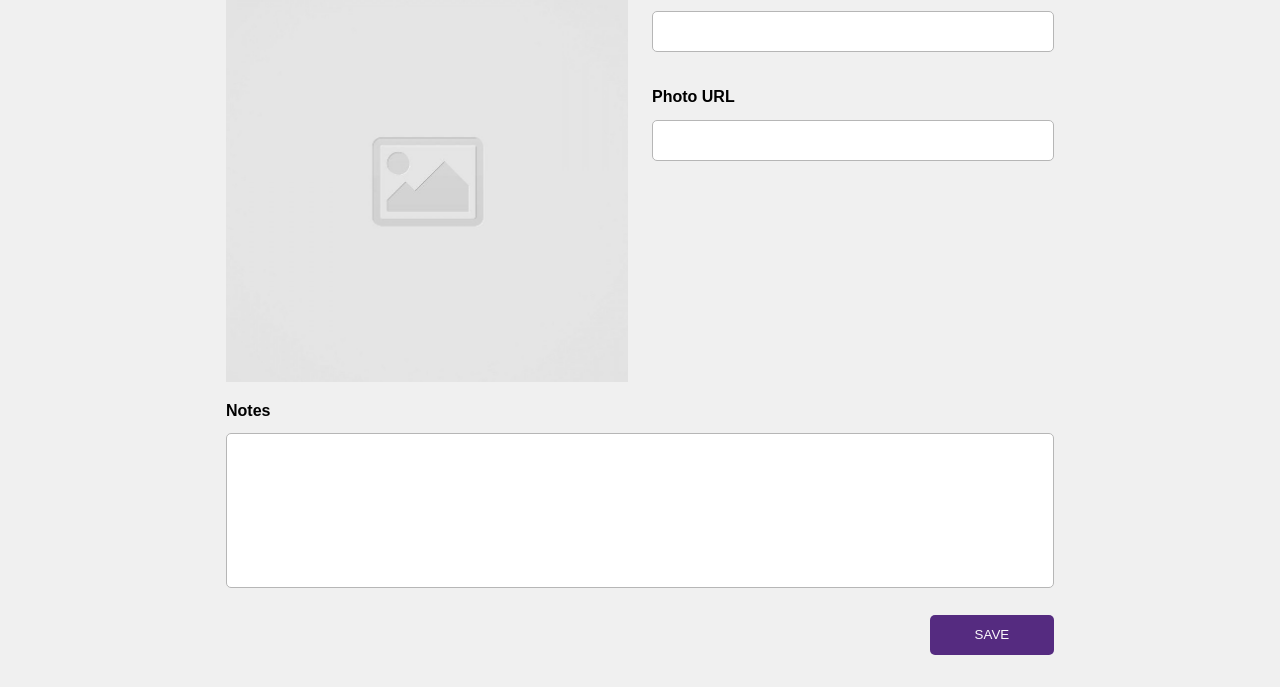
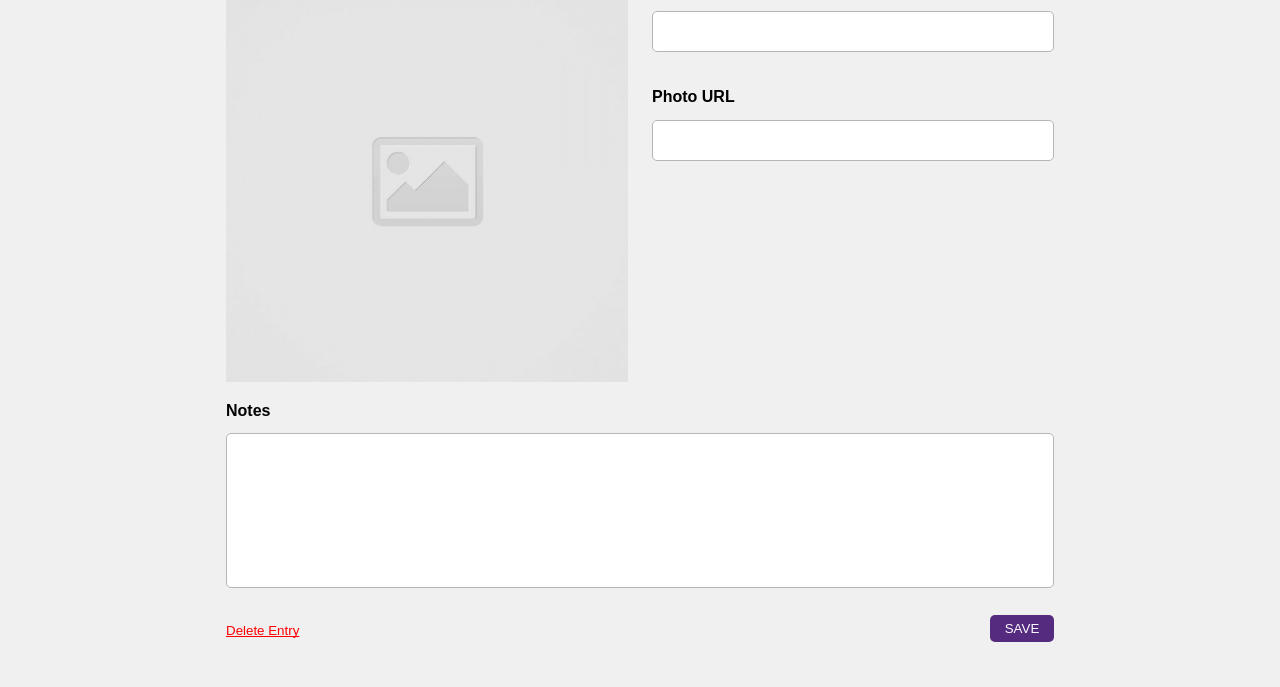
Before and after one commit to justinsong1608/code-journal, a website: page index.html in a window 1280 px wide. Shown: the part 168-855 px from the top of the page. Drawn offline with Linux system fonts and the light colour scheme; a web font is replaced by a local one.

Commit message:
Added a delete button. #4

```diff
--- a/css/styles.css
+++ b/css/styles.css
@@ -77,15 +77,25 @@ textarea:focus {
   border-color: #552b80;
 }
 
-button {
+#save {
   float: right;
   background-color: #552b80;
   color: rgb(250, 249, 251);
   font-family: "Proza Libre", sans-serif;
   border-radius: 5px;
   border: none;
-  width: 15%;
-  padding: 1.5%;
+  width: 4rem;
+  padding: 0.4rem;
+}
+
+#delete {
+  font-family: "Proza Libre", sans-serif;
+  color: red;
+  border: none;
+  text-decoration: underline;
+  text-decoration-skip-ink: none;
+  margin-top: 0.5rem;
+  padding: 0;
 }
 
 button:hover {
--- a/index.html
+++ b/index.html
@@ -55,6 +55,7 @@
         </div>
 
         <div class="column-full">
+          <button id="delete">Delete Entry</button>
           <button id="save">SAVE</button>
         </div>
       </form>
```
